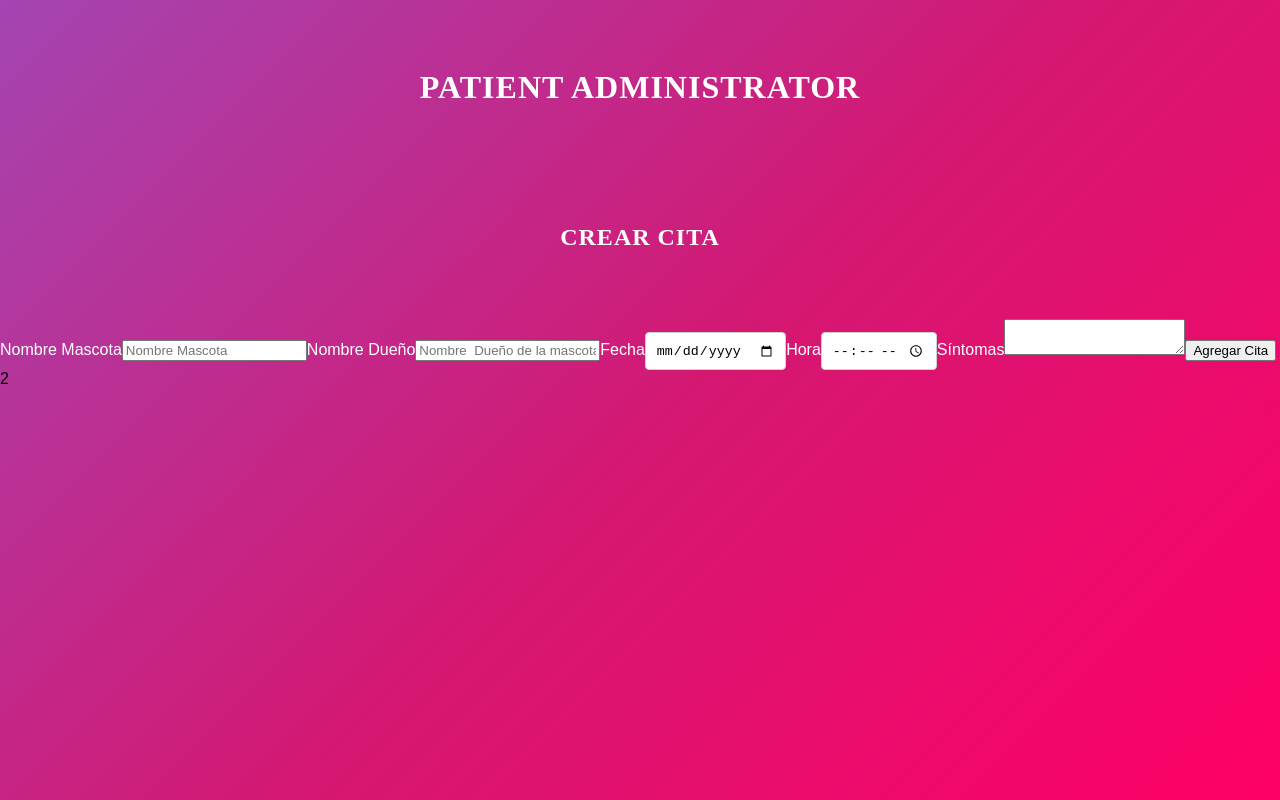
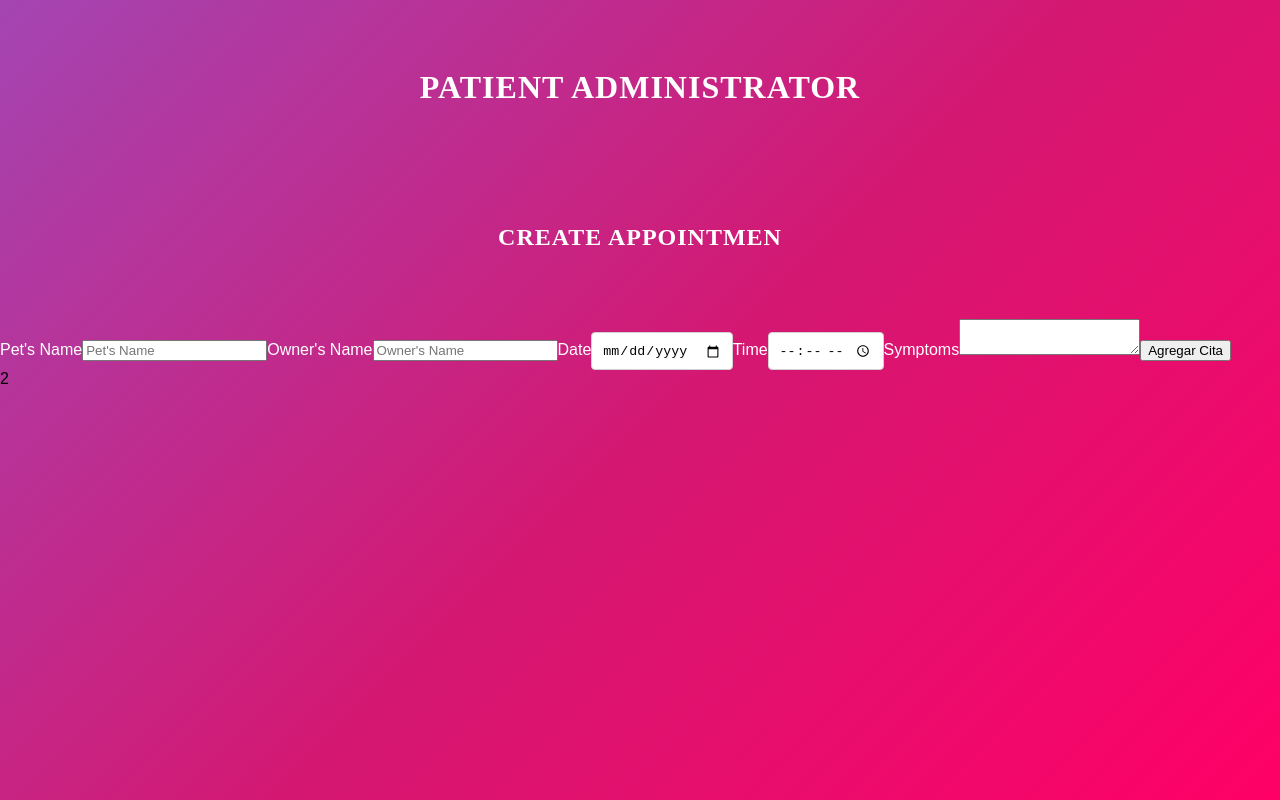
Before and after one commit to PabloVeraH/react-appointments, a React (Create React App) app: page / in a window 1280 px wide. Built offline with nearby package versions, Linux system fonts and the light colour scheme; the HTML template or start-up script is replaced by a standard one.

Commit message:
Translate of the Form to the english language

```diff
--- a/src/components/Formulario.js
+++ b/src/components/Formulario.js
@@ -47,32 +47,32 @@ const Formulario = () => {
 
     return (
         <Fragment>
-            <h2>Crear Cita</h2>
+            <h2>Create Appointmen</h2>
 
-            { error ? <p className="alerta-error">Todos los campos son obligatorios</p> : null }
+            { error ? <p className="alerta-error">All the fields are required</p> : null }
 
             <form onSubmit={submitCita} >
-                <label>Nombre Mascota</label>
+                <label>Pet's Name</label>
                 <input
                     type="text"
                     name="mascota"
                     className="u-full-width"
-                    placeholder="Nombre Mascota"
+                    placeholder="Pet's Name"
                     onChange={actualizarState}
                     value={mascota}
                 />
 
-                <label>Nombre Dueño</label>
+                <label>Owner's Name</label>
                 <input
                     type="text"
                     name="propietario"
                     className="u-full-width"
-                    placeholder="Nombre  Dueño de la mascota"
+                    placeholder="Owner's Name"
                     onChange={actualizarState}
                     value={propietario}
                 />
 
-                <label>Fecha</label>
+                <label>Date</label>
                 <input
                     type="date"
                     name="fecha"
@@ -81,7 +81,7 @@ const Formulario = () => {
                     value={fecha}
                 />
 
-                <label>Hora</label>
+                <label>Time</label>
                 <input
                     type="time"
                     name="hora"
@@ -90,7 +90,7 @@ const Formulario = () => {
                     value={hora}
                 />
 
-                <label>Síntomas</label>
+                <label>Symptoms</label>
                 <textarea
                     className="u-full-width"
                     name="sintomas"
```
